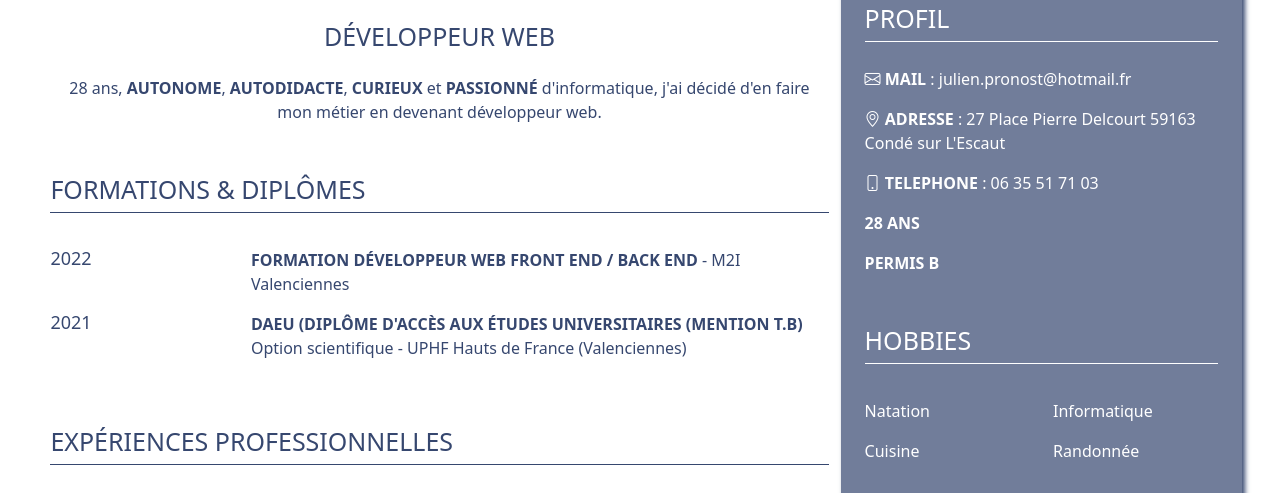
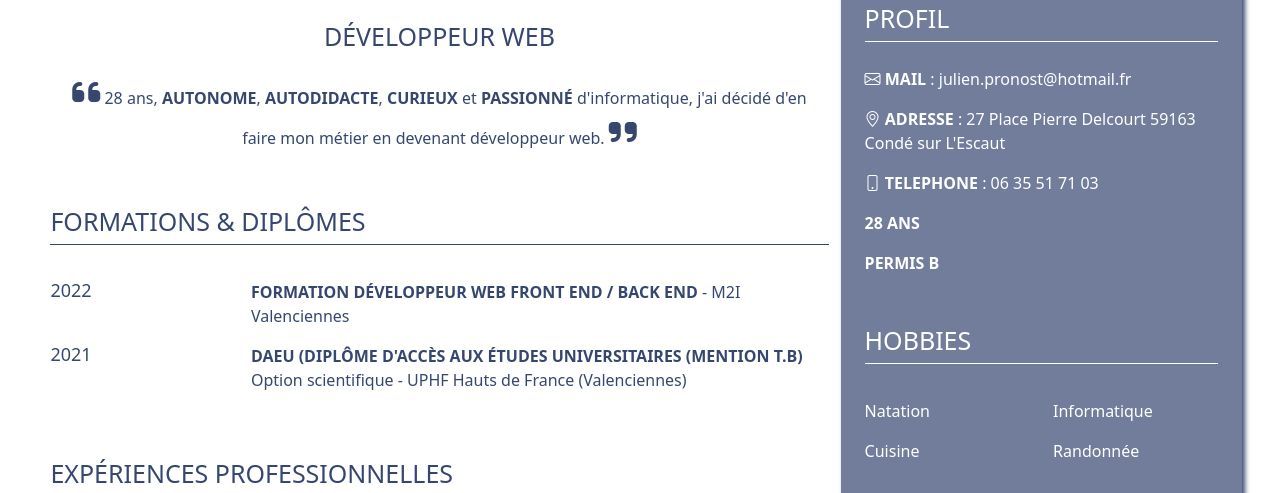
Before and after one commit to Workoro/CV, a plain HTML site: page index.html in a window 1280 px wide. Shown: the part 109-602 px from the top of the page. Drawn offline with nearby package versions, Linux system fonts and the light colour scheme.

Commit message:
Update index.html

```diff
--- a/index.html
+++ b/index.html
@@ -17,7 +17,7 @@
                     <div class="titre">
                         <h1>Julien Pronost</h1>
                         <h3>Développeur web</h3>
-                        <p>28 ans, <b>autonome</b>, <b>autodidacte</b>, <b>curieux</b> et <b>passionné</b> d'informatique, j'ai décidé d'en faire mon métier en devenant développeur web. </p>
+                        <p><i class="fa-solid fa-quote-left h2"></i> 28 ans, <b>autonome</b>, <b>autodidacte</b>, <b>curieux</b> et <b>passionné</b> d'informatique, j'ai décidé d'en faire mon métier en devenant développeur web. <i class="fa-solid fa-quote-right h2"></i></p>
                     </div>
                     <div class="formations">
                         <h3>FORMATIONS & DIPLÔMES</h3>
@@ -154,5 +154,6 @@
 
 
     </section>
+    <script src="https://kit.fontawesome.com/f1abc240e1.js" crossorigin="anonymous"></script>
 </body>
 </html>
```
